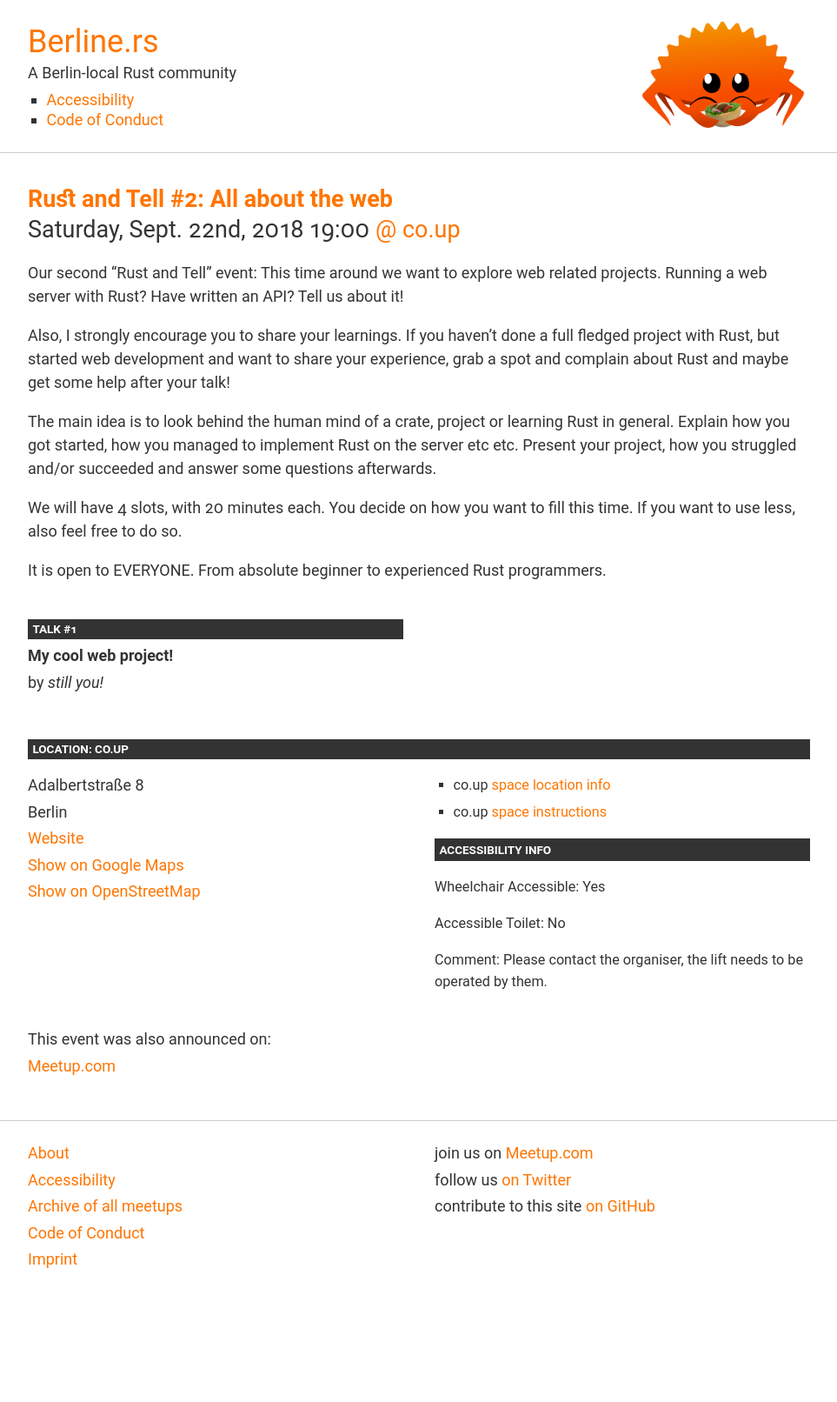
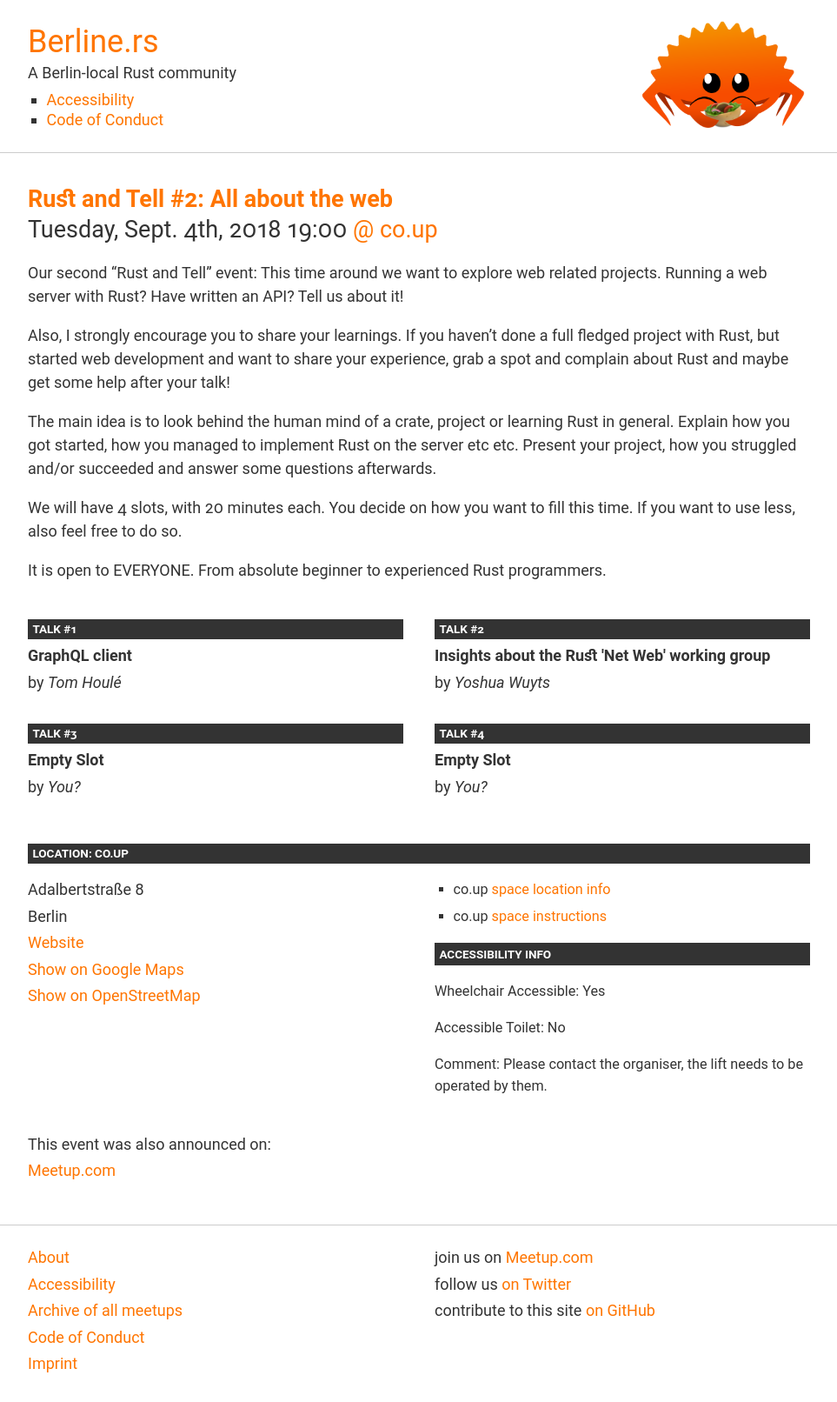
Before and after one commit to berlinrs/berline.rs, a Jekyll site: the page built from _posts/2018-09-04-rust-hack-and-tell-2-all-about-the-web.md, in a window 1280 px wide. Shown: the whole page at 87% size, without its empty margins (158-1121 px from the left). Built offline with Jekyll 4.4.1, drawn with Linux system fonts in a browser that asks for light colours; before the commit the page ends 1492 px from its top, so only the background shows below that.

Commit message:
Fixing some issues with the last PR (#15)
The date was wrong for some reason and I also added
the existing (registered) talks in the section with
two empty slots that we can fill in later (or not).

Sorry for the issues

```diff
--- a/_posts/2019-08-28-rust-hack-and-tell-2-all-about-the-web.md
+++ b/_posts/2018-09-04-rust-hack-and-tell-2-all-about-the-web.md
@@ -1,14 +1,23 @@
 ---
 title: "Rust and Tell #2: All about the web"
-date: 2018-09-22 19:00:00 UTC+2
+date: 2018-09-04 19:00:00 UTC+2
 categories: meetup
 links:
     "Meetup.com": "https://www.meetup.com/Rust-Berlin/events/254194727/"
 location: co-up
 talks:
-- title: "My cool web project!"
+- title: "GraphQL client"
   speaker:
-    name: "still you!"
+    name: "Tom Houlé"
+- title: "Insights about the Rust 'Net Web' working group"
+  speaker:
+    name: "Yoshua Wuyts"
+- title: "Empty Slot"
+  speaker:
+    name: "You?"
+- title: "Empty Slot"
+  speaker:
+    name: "You?"
 ---
 
 Our second "Rust and Tell" event: This time around we want to explore web related projects. Running a web server with Rust? Have written an API? Tell us about it!
```
